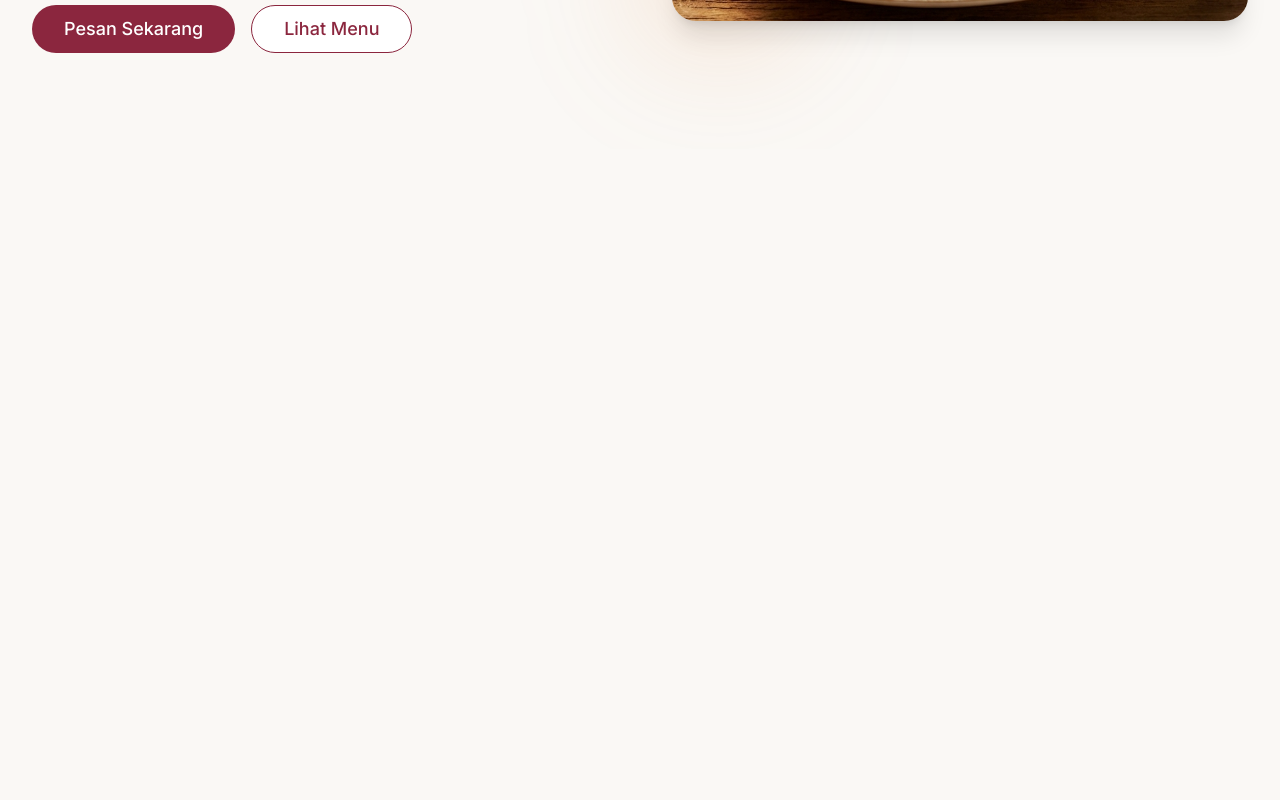
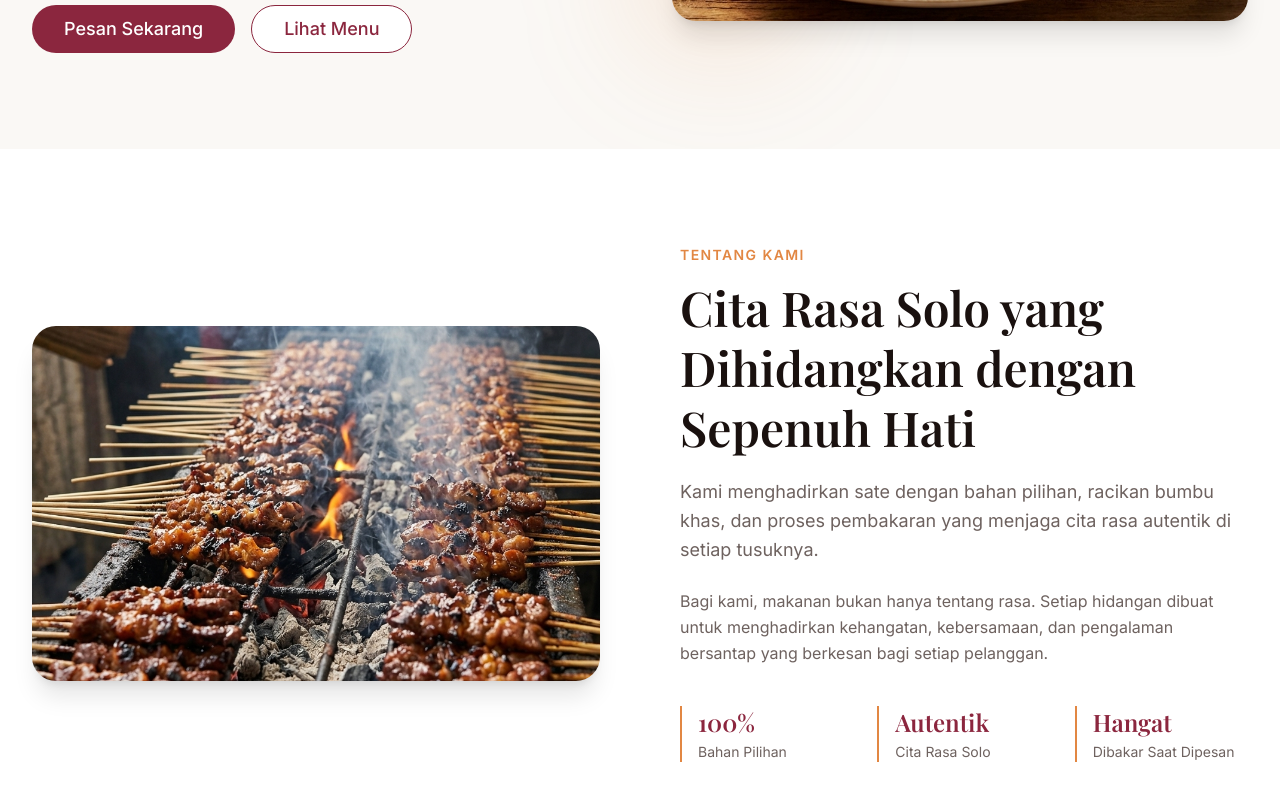
Before and after one commit to zkyy-jaki/sate-solo-landing-page, a Next.js app: page / in a window 1280 px wide. Shown: the part 548-1348 px from the top of the page. Before the commit the page ends 800 px from the top, so only its background shows below. Built offline with nearby package versions, Linux system fonts and the light colour scheme; a web font is replaced by a local one.

Commit message:
feat: add about section

```diff
--- a/app/page.tsx
+++ b/app/page.tsx
@@ -1,5 +1,11 @@
+import About from "@/components/sections/About";
 import Hero from "@/components/sections/Hero";
 
 export default function Home() {
-  return <Hero />;
+  return (
+    <>
+      <Hero />
+      <About />
+    </>
+  );
 }
--- /dev/null
+++ b/components/sections/About.tsx
@@ -0,0 +1,80 @@
+import Image from "next/image";
+
+import Container from "@/components/ui/Container";
+import Section from "@/components/ui/Section";
+import SectionTitle from "@/components/ui/SectionTitle";
+
+const highlights = [
+  {
+    value: "100%",
+    label: "Bahan Pilihan",
+  },
+  {
+    value: "Autentik",
+    label: "Cita Rasa Solo",
+  },
+  {
+    value: "Hangat",
+    label: "Dibakar Saat Dipesan",
+  },
+];
+
+export default function About() {
+  return (
+    <Section id="about" className="bg-surface">
+      <Container>
+        <div className="grid items-center gap-12 lg:grid-cols-2 lg:gap-20">
+          {/* About Image */}
+          <div className="relative">
+            <div className="relative aspect-[16/10] overflow-hidden rounded-3xl shadow-xl">
+              <Image
+                src="/images/about/about-restaurant.png"
+                alt="Proses pembakaran sate di Warung Sate Solo"
+                fill
+                sizes="(max-width: 1024px) 100vw, 50vw"
+                className="object-cover"
+              />
+            </div>
+
+            <div
+              aria-hidden="true"
+              className="absolute -bottom-6 -right-6 -z-10 size-40 rounded-full bg-secondary/20 blur-3xl"
+            />
+          </div>
+
+          {/* About Content */}
+          <div>
+            <SectionTitle
+              eyebrow="Tentang Kami"
+              title="Cita Rasa Solo yang Dihidangkan dengan Sepenuh Hati"
+              description="Kami menghadirkan sate dengan bahan pilihan, racikan bumbu khas, dan proses pembakaran yang menjaga cita rasa autentik di setiap tusuknya."
+            />
+
+            <p className="mt-6 leading-relaxed text-text-secondary">
+              Bagi kami, makanan bukan hanya tentang rasa. Setiap hidangan
+              dibuat untuk menghadirkan kehangatan, kebersamaan, dan pengalaman
+              bersantap yang berkesan bagi setiap pelanggan.
+            </p>
+
+            <div className="mt-10 grid grid-cols-1 gap-6 sm:grid-cols-3">
+              {highlights.map((item) => (
+                <div
+                  key={item.label}
+                  className="border-l-2 border-secondary pl-4"
+                >
+                  <p className="font-heading text-2xl font-semibold text-primary">
+                    {item.value}
+                  </p>
+
+                  <p className="mt-1 text-sm text-text-secondary">
+                    {item.label}
+                  </p>
+                </div>
+              ))}
+            </div>
+          </div>
+        </div>
+      </Container>
+    </Section>
+  );
+}
```
Also changed, not shown: public/images/about/about-restaurant.png (added).
